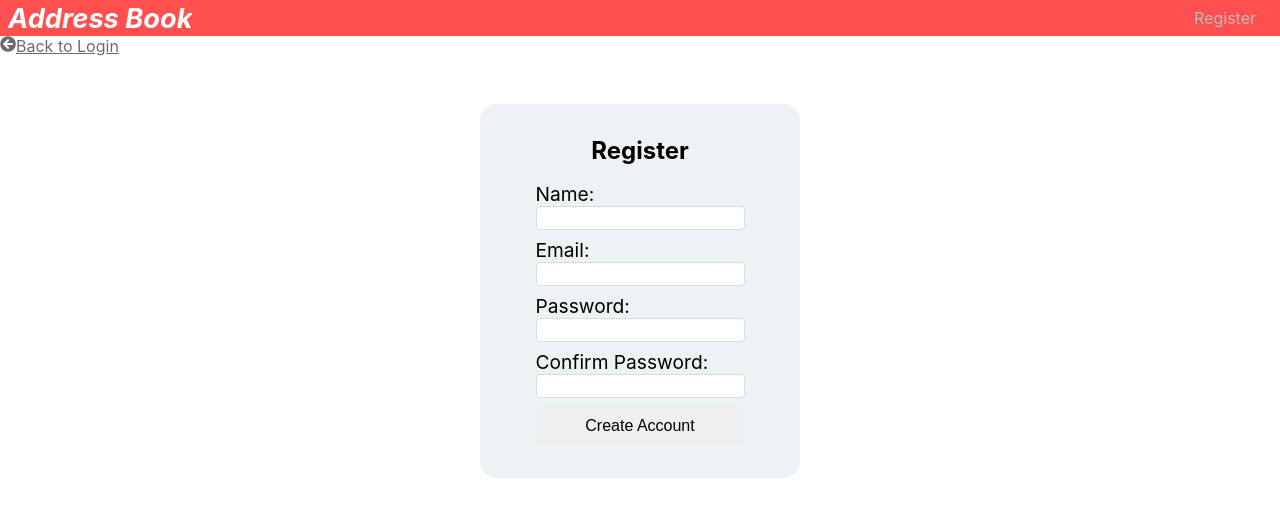
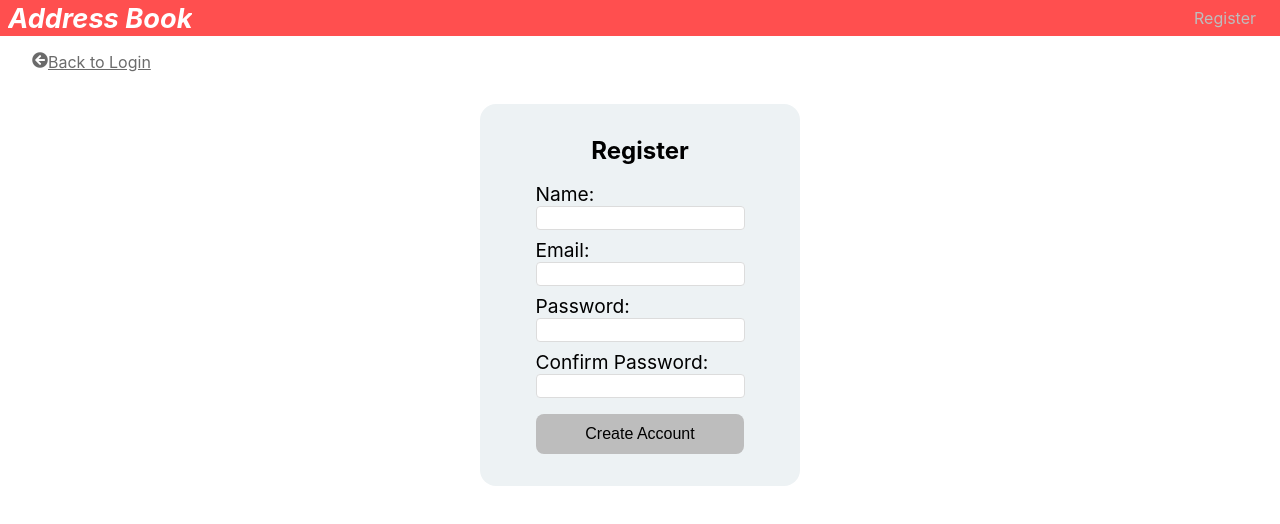
Before and after one commit to Kianek/address-book, a React (Create React App) app in the folder client/: page /register in a window 1280 px wide. Shown: the top 524 px of the page. Built offline with nearby package versions, Linux system fonts and the light colour scheme.

Commit message:
Add empty form error handling

```diff
--- a/client/src/components/register/index.js
+++ b/client/src/components/register/index.js
@@ -1,5 +1,9 @@
 import React, { Component, Fragment } from 'react';
 import { Link } from 'react-router-dom';
+import { connect } from 'react-redux';
+import { selectError } from '../../redux/reducers/user';
+import { clearErrors, emptyFormError } from '../../redux/reducers/user/actions';
+import isEmpty from '../../helpers/is-empty';
 import axios from 'axios';
 import '../../App.scss';
 import './Register.scss';
@@ -20,7 +24,14 @@ class Register extends Component {
 
   onSubmit = e => {
     e.preventDefault();
-    // TODO: check for invalid input
+
+    if (isEmpty(this.state)) {
+      this.props.emptyFormError();
+      return;
+    } else {
+      this.props.clearErrors();
+    }
+
     const { name, email, password } = this.state;
     const newUser = {
       name,
@@ -34,13 +45,15 @@ class Register extends Component {
   };
 
   render() {
+    const { error } = this.props;
+
     return (
       <Fragment>
-        <Link to="/" className="btnBack">
-          <i className="fas fa-arrow-circle-left" />
-          Back to Login
-        </Link>
         <div className="form-container">
+          <Link to="/" className="form__button--back">
+            <i className="fas fa-arrow-circle-left" />
+            Back to Login
+          </Link>
           <Form title="Register" onSubmit={this.onSubmit}>
             <InputField
               label="Name"
@@ -68,7 +81,8 @@ class Register extends Component {
               value={this.state.password2}
               onChange={this.onChange}
             />
-            <button className="btnSubmit">Create Account</button>
+            {error && <div className="form__error">{error.msg}</div>}
+            <button className="form__submit">Create Account</button>
           </Form>
         </div>
       </Fragment>
@@ -76,4 +90,15 @@ class Register extends Component {
   }
 }
 
-export default Register;
+const mapStateToProps = state => ({
+  error: selectError(state),
+});
+
+export default connect(
+  mapStateToProps,
+  {
+    selectError,
+    clearErrors,
+    emptyFormError,
+  }
+)(Register);
```
